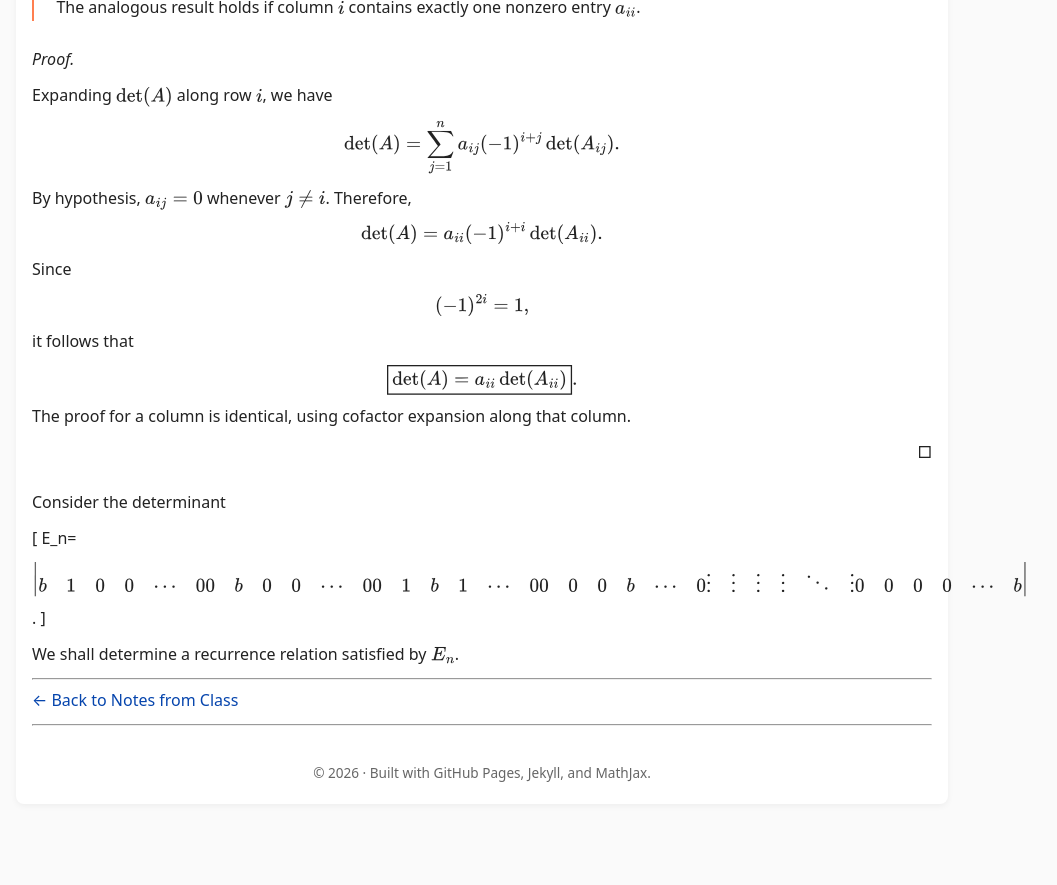
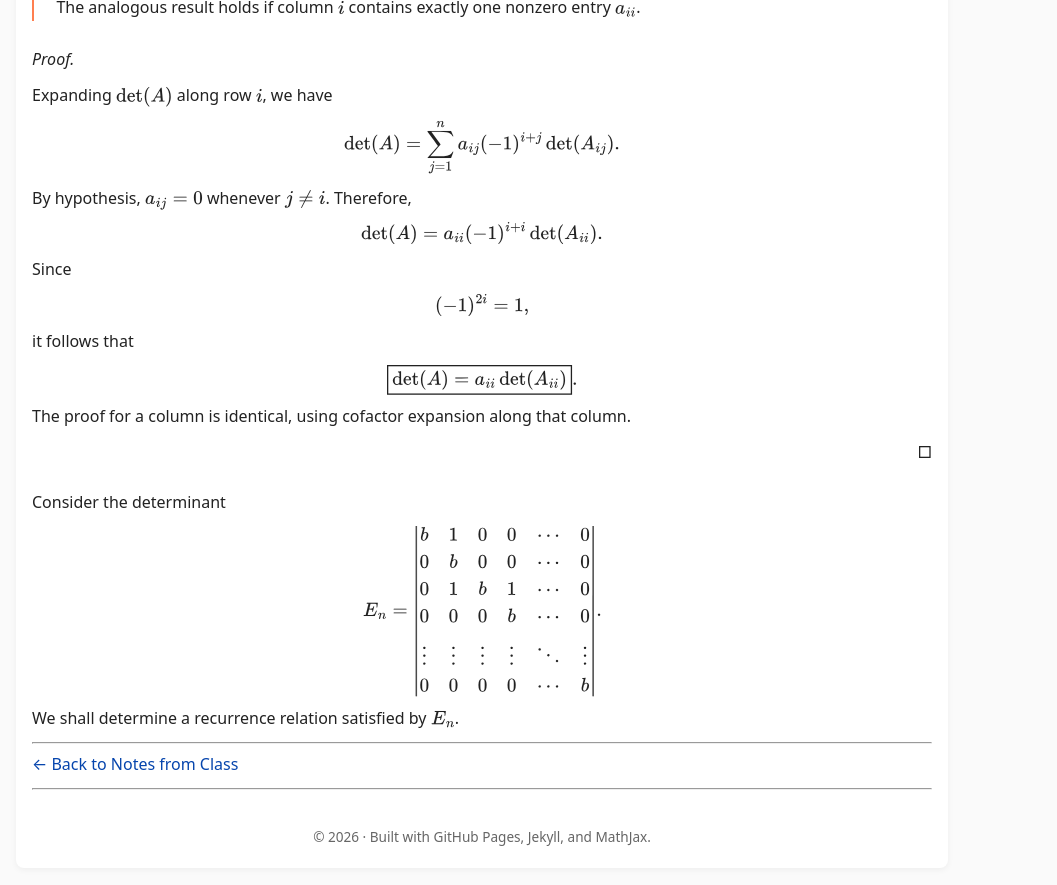
Before and after one commit to SaleemKamaludin/SaleemKamaludin.github.io, a Jekyll site: the page built from courses/math-2276/notes-from-class/lecture-2/index.md, in a window 1280 px wide and 900 px high, scrolled down 2458 px. Shown: the top 885 px of the window, without its empty margins (158-1215 px from the left). Built offline with Jekyll 4.4.1, drawn with Linux system fonts in a browser that asks for light colours; before the commit the page ends 3294 px from its top, so only the background shows below that.

Commit message:
Fix determinant matrix rendering in Lecture 2

```diff
--- a/courses/math-2276/notes-from-class/lecture-2/index.md
+++ b/courses/math-2276/notes-from-class/lecture-2/index.md
@@ -364,6 +364,8 @@ permalink: /courses/math-2276/notes-from-class/lecture-2/
   Consider the determinant
 </p>
 
+<div class="display-math">
+
 \[
 E_n=
 \begin{vmatrix}
@@ -376,6 +378,8 @@ b & 1 & 0 & 0 & \cdots & 0\\
 \end{vmatrix}.
 \]
 
+</div>
+
 <p>
   We shall determine a recurrence relation satisfied by \(E_n\).
 </p>
```
